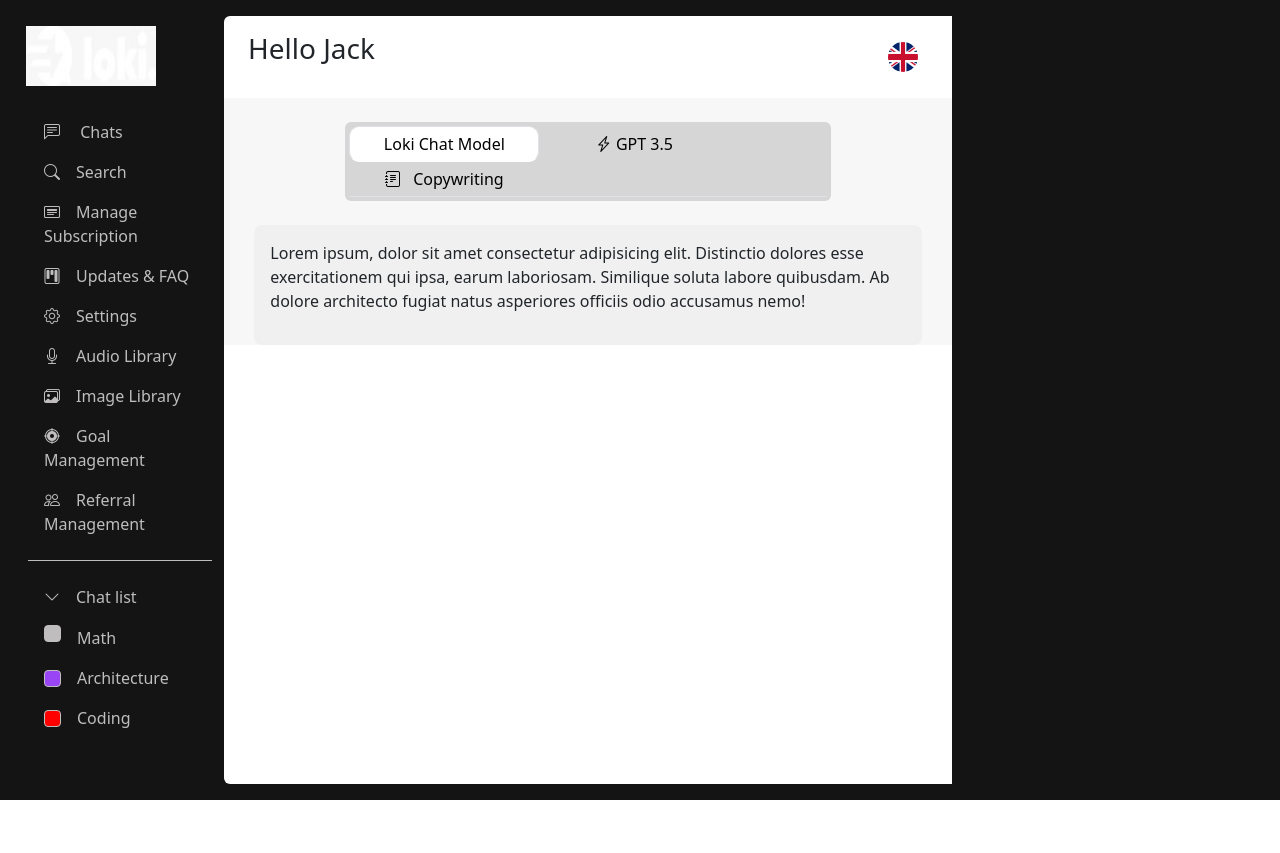
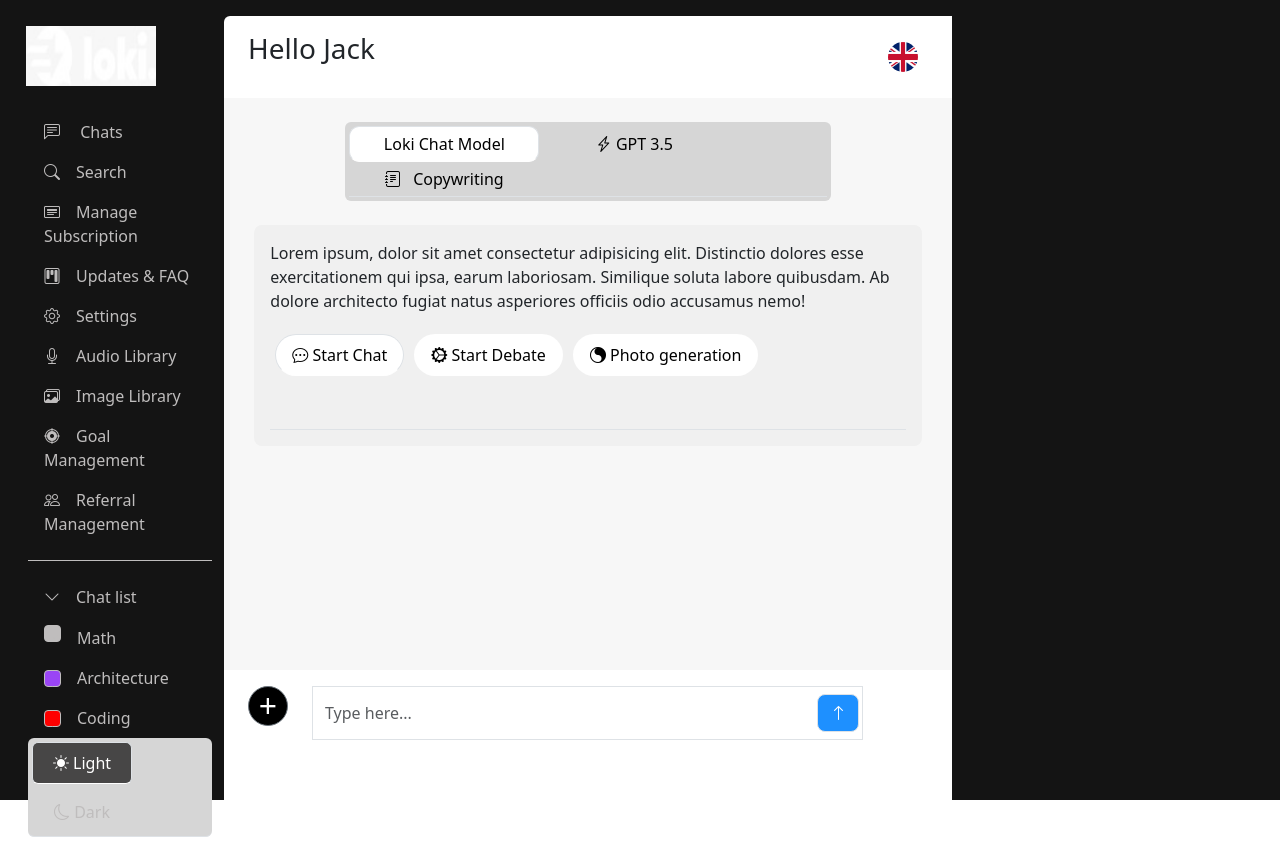
Before and after one commit to QasimSandhu/Figma-lokichat, a React (Create React App) app: page /sidebar in a window 1280 px wide. Before the commit the page ends 800 px from the top, so only its background shows below. Built offline with nearby package versions, Linux system fonts and the light colour scheme.

Commit message:
app setup

```diff
--- a/src/components/Dashboard/Sidebar/index.js
+++ b/src/components/Dashboard/Sidebar/index.js
@@ -1,5 +1,5 @@
 import React from 'react';
-import { Tab, Container, Row, Col, Nav, Image, Tabs } from 'react-bootstrap';
+import { Tab, Container, Row, Col, Nav, Image, Tabs, InputGroup, Dropdown, FormControl } from 'react-bootstrap';
 import './style.css';
 import UkLogo from '../../../assets/images/UK-flag-logo.png';
 import SidebarLogo from '../../../assets/images/login-logo.jpg';
@@ -41,12 +41,13 @@ const Sidebar = () => {
                                         <Nav.Link eventKey="coding" className="d-flex align-items-center">
                                             <i className="bi bi-check rounded-1 me-3 text-center" style={{
                                                 backgroundColor: 'red', border: '1px solid #bfbdbd', color: 'red', width: '17px', height: '17px', display: 'inline-block'
-                                            }}
-                                            ></i>
-                                            Coding
+                                            }}></i>Coding
                                         </Nav.Link>
                                     </Nav.Item>
-
+                                    <Tabs defaultActiveKey="light" id="tab-example" className='rounded-2 nav-dark-light' style={{ backgroundColor: '#D6D6D6' }}>
+                                        <Tab eventKey="light" title={<span><i class="bi bi-brightness-high-fill"></i> Light</span>} className="bg-light"></Tab>
+                                        <Tab eventKey="dark" title={<span><i class="bi bi-moon"></i> Dark</span>} className="bg-dark text-white"></Tab>
+                                    </Tabs>
                                 </Nav>
                             </Col>
                             {/* <Col sm={9}>
@@ -65,7 +66,7 @@ const Sidebar = () => {
                         <Image src={UkLogo} alt="Circular Image" roundedCircle style={{ padding: '10px', width: '50px', height: '50px' }}
                         />
                     </Col>
-                    <Col lg={12} style={{ backgroundColor: '#f7f7f7' }}>
+                    <Col lg={12} style={{ backgroundColor: '#f7f7f7', paddingBottom: '14rem' }}>
                         <Col lg={12} className='d-flex justify-content-center py-4'>
                             <Col lg={8} className='rounded-2 d-flex justify-content-center py-1 px-1' style={{ backgroundColor: '#d6d6d6' }}>
                                 <Tabs className='tabs-button' defaultActiveKey="lokiChatModel" id="justify-tab-example">
@@ -75,11 +76,33 @@ const Sidebar = () => {
                                 </Tabs>
                             </Col>
                         </Col>
-                        <Col lg={12} className='d-flex justify-content-center'>
-                            <Col lg={11} className='rounded-3 d-flex justify-content-center py-3 px-3' style={{ backgroundColor: '#f0f0f0' }}>
+                        <Row lg={12} className='d-flex justify-content-center' style={{ margin: 0 }}>
+                            <Col lg={11} className='rounded-3 py-3 px-3' style={{ backgroundColor: '#f0f0f0' }}>
                                 <p>Lorem ipsum, dolor sit amet consectetur adipisicing elit. Distinctio dolores esse exercitationem qui ipsa, earum laboriosam. Similique soluta labore quibusdam. Ab dolore architecto fugiat natus asperiores officiis odio accusamus nemo!</p>
+
+                                <Tabs className='chat-button pb-5' defaultActiveKey="startChat" id="justify-tab-example">
+                                    <Tab eventKey="startChat" title={<span><i class="bi bi-chat-dots"></i> Start Chat</span>}></Tab>
+                                    <Tab eventKey="startDebate" title={<span><i class="bi bi-gear-wide-connected"></i> Start Debate</span>}></Tab>
+                                    <Tab eventKey="photoGeneration" title={<span><i class="bi bi-brilliance"></i> Photo generation</span>}></Tab>
+                                </Tabs>
                             </Col>
-                        </Col>
+                        </Row>
+                    </Col>
+                    <Col className='d-flex justify-content-between py-3 px-4'>
+                        <InputGroup className='d-flex justify-content-between'>
+                            <Dropdown>
+                                <Dropdown.Toggle className='d-flex justify-content-center align-items-center rounded-circle' variant="outline-secondary" id="dropdown-custom-components">+</Dropdown.Toggle>
+                                <Dropdown.Menu>
+                                    <Dropdown.Item eventKey="1"><span><i class="bi bi-translate"></i> Document Translation</span></Dropdown.Item>
+                                    <Dropdown.Item eventKey="2"><span><i class="bi bi-calendar2-check"></i> Summarize Document</span></Dropdown.Item>
+                                    <Dropdown.Item eventKey="3"><span><i class="bi bi-pencil-square"></i> Exam Me</span></Dropdown.Item>
+                                </Dropdown.Menu>
+                            </Dropdown>
+                            <FormControl className='mx-4' placeholder="Type here..." aria-label="Type here..." aria-describedby="basic-addon2" />
+                            <InputGroup.Text className="chat-field-arrow rounded-3 my-2">
+                                <i className="bi bi-arrow-up"></i>
+                            </InputGroup.Text>
+                        </InputGroup>
                     </Col>
                 </Col>
             </Row>
--- a/src/components/Dashboard/Sidebar/style.css
+++ b/src/components/Dashboard/Sidebar/style.css
@@ -21,6 +21,55 @@ li.nav-item Button {
     width: 190px;
     border-radius: 10px;
 }
-.tabs-button button.nav-link, .tabs-button button.nav-link:focus, .tabs-button button.nav-link:hover{
+
+.tabs-button button.nav-link,
+.tabs-button button.nav-link:focus,
+.tabs-button button.nav-link:hover {
     color: black !important;
 }
+
+.chat-button button.nav-link:focus,
+.chat-button button.nav-link:hover {
+    color: black !important;
+    background-color: #f7f7f7;
+}
+
+.chat-button button.nav-link {
+    color: black;
+    background-color: white;
+    margin: 5px;
+    border-radius: 22px;
+}
+
+#dropdown-custom-components::after,
+#dropdown-custom-components {
+    content: none;
+    background-color: black;
+    width: 40px;
+    height: 40px;
+    padding: 4px;
+    font-size: xx-large;
+    color: #ffffff;
+}
+
+.dropdown-item:focus,
+.dropdown-item:hover {
+    background-color: #f0f0f0;
+    border-radius: 10px;
+    margin: 3px;
+    width: auto;
+}
+
+.chat-field-arrow {
+    background-color: dodgerblue;
+    color: white;
+    position: relative;
+    right: 7%;
+    transform: translateX(-50%);
+    z-index: 999;
+}
+
+.nav-dark-light li{
+    width: 100px;
+    margin: 4px;
+}
```
